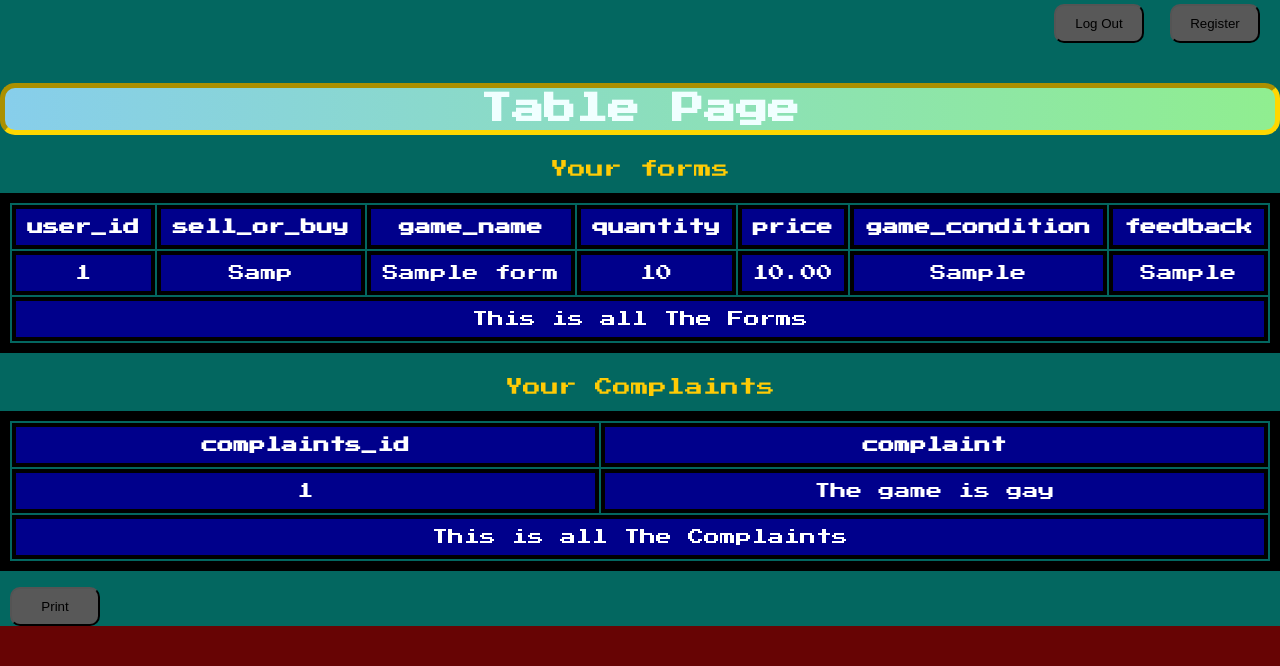
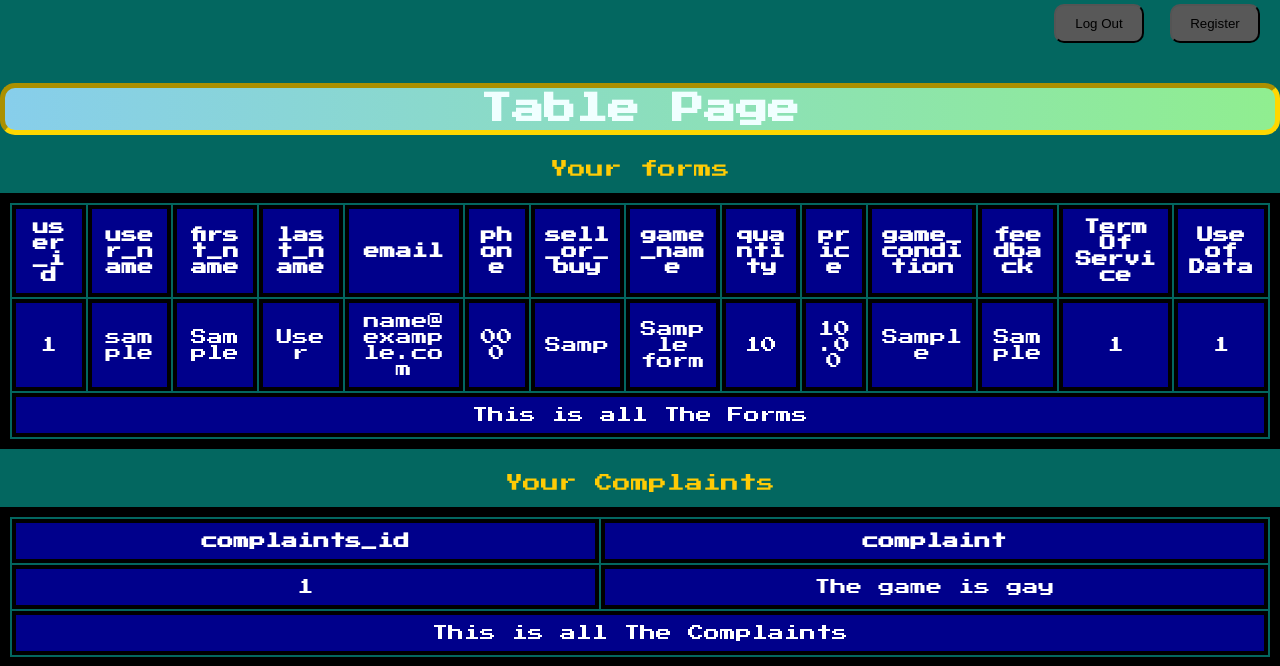
Before and after one commit to Samba-hub/web_project, a PHP site: page /pages/table.php in a window 1280 px wide. Shown: the part 291-957 px from the top of the page. Run offline with PHP 8.4, Linux system fonts and the light colour scheme; a user stored in the database is signed in; data comes from the database, SQL or seed files in the repository; both versions use the stored data as it was after the commit; tables that the repository leaves empty hold one stand-in row (values such as "Sample post").

Commit message:
Here is what you missing

```diff
--- a/pages/table.php
+++ b/pages/table.php
@@ -11,7 +11,7 @@ require_once '../db_connect.php';
 
 $user_id = $_SESSION["user_id"];
 //Form table SQL Injection
-$stmt_form= mysqli_prepare($conn, "SELECT user_id, sell_or_buy, game_name,quantity,price, game_condition,feedback FROM form where user_id = ?");
+$stmt_form= mysqli_prepare($conn, "SELECT user_id,user_name,first_name,last_name,email,phone, sell_or_buy, game_name,quantity,price, game_condition,feedback,terms_of_Service,use_of_Data FROM form where user_id = ?");
 mysqli_stmt_bind_param($stmt_form,"i",$user_id);
 mysqli_stmt_execute($stmt_form);
 $result_form = mysqli_stmt_get_result($stmt_form);
@@ -67,12 +67,19 @@ $row_counter = mysqli_num_rows($result_form);
 if($row_counter > 0){
 echo "<tr>";
 echo "<th>user_id</th>";
+echo "<th>user_name</th>";
+echo "<th>first_name</th>";
+echo "<th>last_name</th>";
+echo "<th>email</th>";
+echo "<th>phone</th>";
 echo "<th>sell_or_buy</th>";
 echo "<th>game_name</th>";
 echo "<th>quantity</th>";
 echo "<th>price</th>";
 echo "<th>game_condition</th>";
 echo "<th>feedback</th>";
+echo "<th>Term Of Service</th>";
+echo "<th>Use of Data</th>";
 
 echo "</tr>";
 $first_row = true;
@@ -85,12 +92,19 @@ if($first_row){
 }
 
 //echo "<td>" . htmlspecialchars($row["user_id"]) . "</td>";
+echo "<td>" . htmlspecialchars($row["user_name"]) . "</td>";
+echo "<td>" . htmlspecialchars($row["first_name"]) . "</td>";
+echo "<td>" . htmlspecialchars($row["last_name"]) . "</td>";
+echo "<td>" . htmlspecialchars($row["email"]) . "</td>";
+echo "<td>" . htmlspecialchars($row["phone"]) . "</td>";
 echo "<td>" . htmlspecialchars($row["sell_or_buy"]) . "</td>";
 echo "<td>" . htmlspecialchars($row["game_name"] ). "</td>";
 echo "<td>" . htmlspecialchars($row["quantity"] ). "</td>";
 echo "<td>" . htmlspecialchars($row["price"] ). "</td>";
 echo "<td>" . htmlspecialchars($row["game_condition"]) . "</td>";
 echo "<td>" . htmlspecialchars($row["feedback"]) . "</td>";
+echo "<td>" . htmlspecialchars($row["terms_of_Service"]) . "</td>";
+echo "<td>" . htmlspecialchars($row["use_of_Data"]) . "</td>";
 
 
 
@@ -99,7 +113,7 @@ echo "</tr>";
 
 
 }
-echo "<tr><td colspan=\"7\"> This is all The Forms</td> </tr>";
+echo "<tr><td colspan=\"14\"> This is all The Forms</td> </tr>";
 
 
 }
```
Also changed, not shown: database/final_project.sql (+8 -1 lines), pages/form.php (+8 -4 lines).
